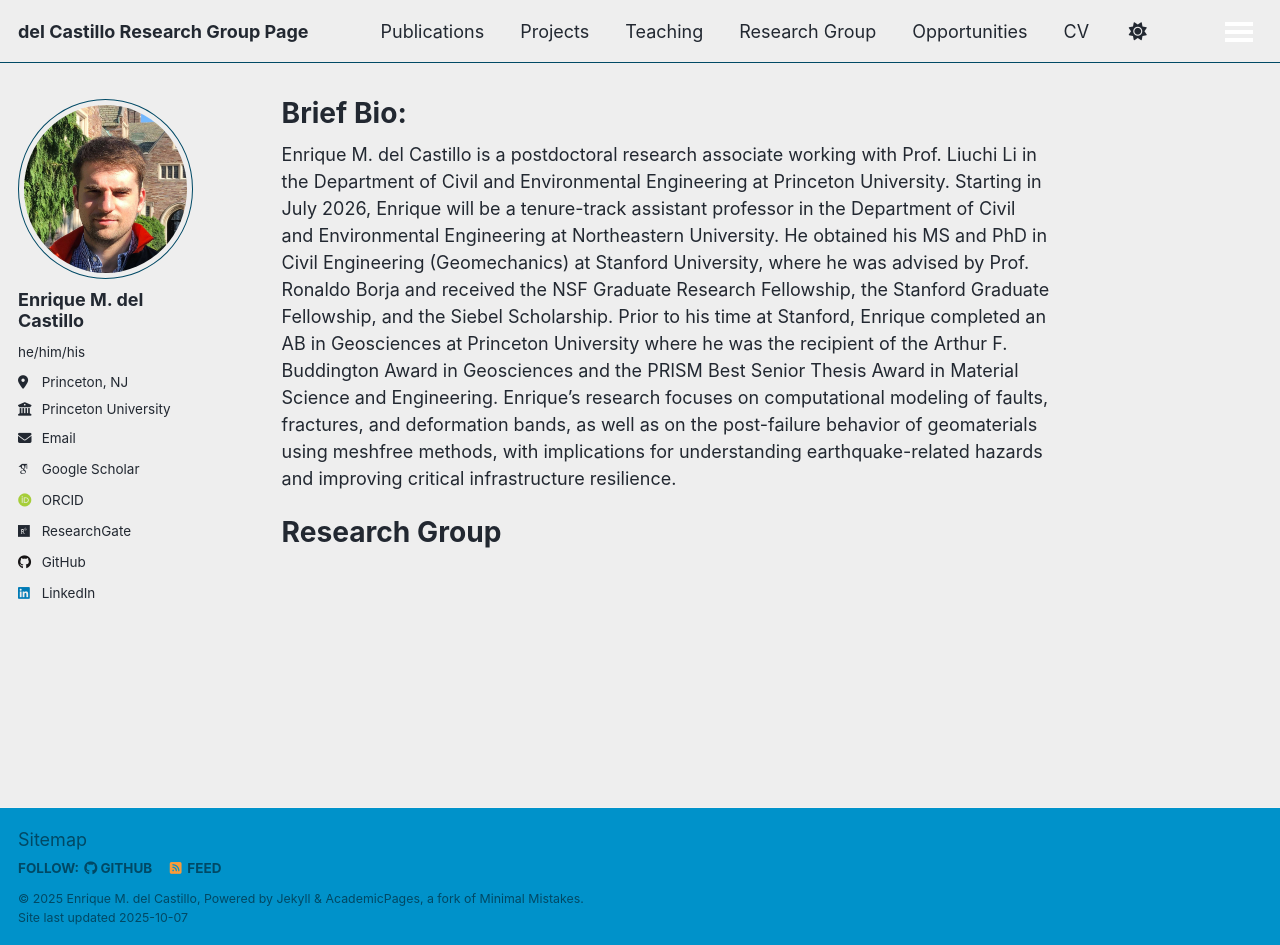
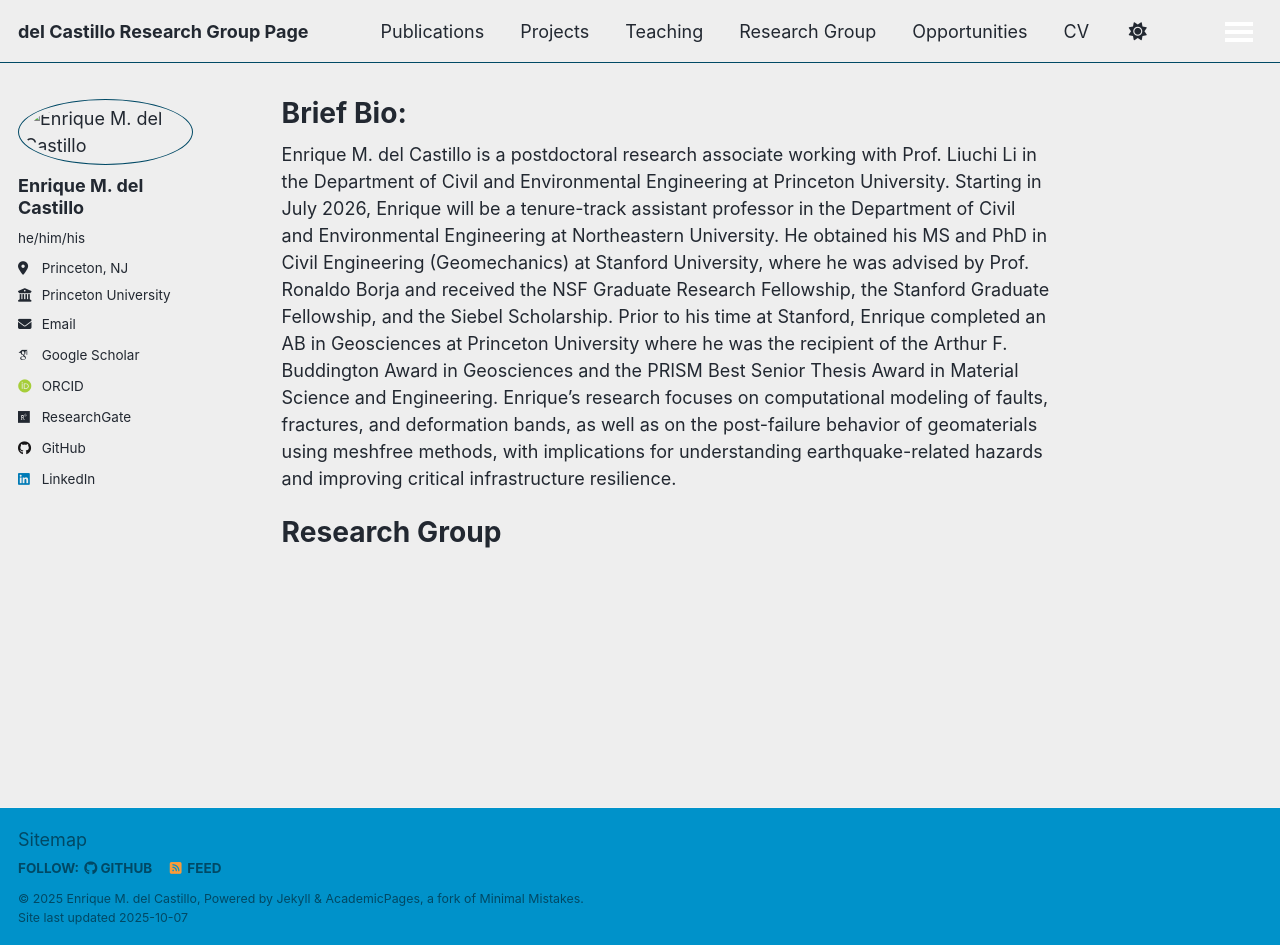
Before and after one commit to emdc19/emdcwebsite, a Jekyll site: the page built from _pages/about.md, in a window 1280 px wide and 945 px high. Built offline with Jekyll 4.4.1, drawn with Linux system fonts in a browser that asks for light colours; some web fonts are replaced; a script that is not in the unit is left out.

Commit message:
Update _config.yml

```diff
--- a/_config.yml
+++ b/_config.yml
@@ -23,7 +23,7 @@ repository               : "academicpages/academicpages.github.io"
 #               Additional customization can be done by editing /_includes/author-profile.html
 author:
   # Biographic information
-  avatar           : "profile2.png"
+  avatar           : "images/profile2.png"
   name             : "Enrique M. del Castillo"
   pronouns         : "he/him/his"
   #bio              : "Short biography for the left-hand sidebar"
```
